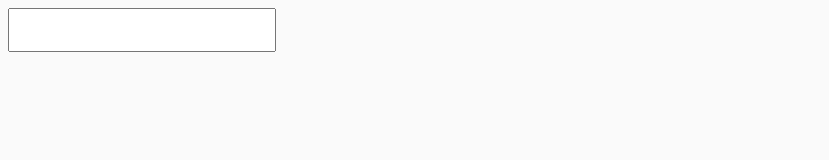
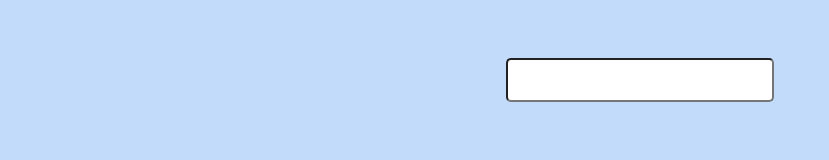
Before and after one commit to dmitrikll/goit-js-hw-10, a website built with Parcel: page src/index.html in a window 1280 px wide. Shown: the whole page, without its empty margins (0-829 px from the left). Built offline with nearby package versions, Linux system fonts and the light colour scheme.

Commit message:
add style & library

```diff
--- a/package.json
+++ b/package.json
@@ -18,7 +18,9 @@
     "url": "https://github.com/goitacademy/parcel-project-template/issues"
   },
   "dependencies": {
-    "modern-normalize": "^1.1.0"
+    "lodash.debounce": "^4.0.8",
+    "modern-normalize": "^1.1.0",
+    "notiflix": "^3.2.5"
   },
   "devDependencies": {
     "@parcel/transformer-sass": "^2.6.0",
--- a/src/css/styles.css
+++ b/src/css/styles.css
@@ -7,14 +7,17 @@ body {
     Ubuntu, Cantarell, 'Open Sans', 'Helvetica Neue', sans-serif;
   -webkit-font-smoothing: antialiased;
   -moz-osx-font-smoothing: grayscale;
-  background-color: #fafafa;
+  background-color: #c3dbfa;
   color: #212121;
   line-height: 1.5;
+  text-align: center;
 }
 
 #search-box {
   font: inherit;
   padding: 8px;
   max-width: 320px;
+  margin-top: 50px;
   margin-bottom: 16px;
+  border-radius: 5px;
 }
```
Also changed, not shown: README.md, 1 other file.
